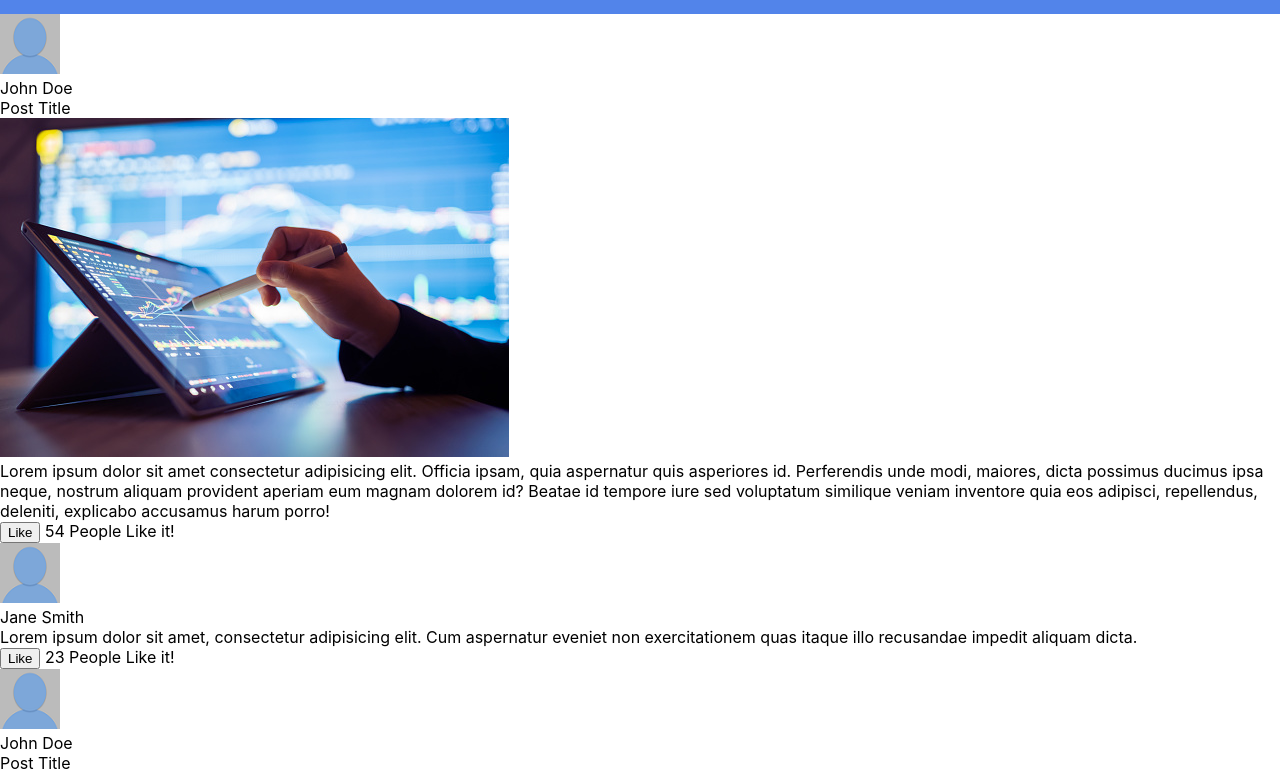
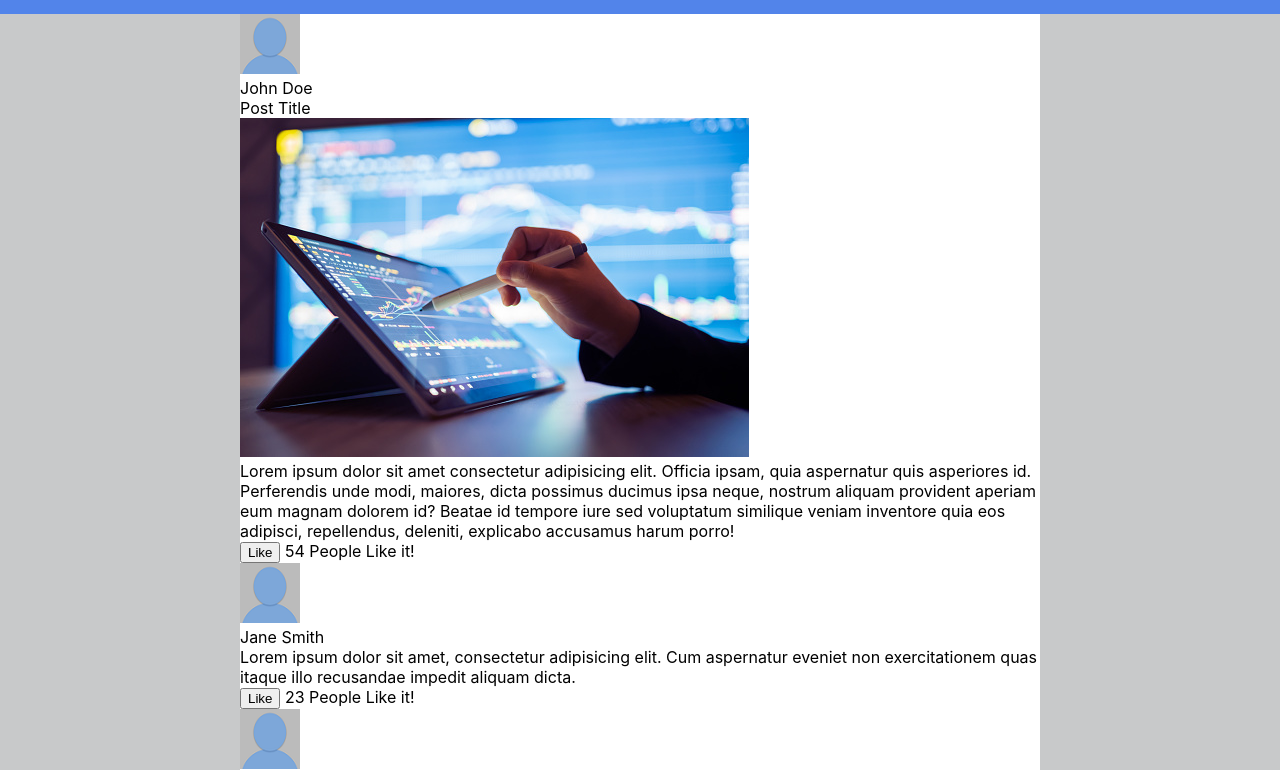
Before and after one commit to bartek-swiderski92/Groupmania, a React app in the folder frontend/: page / in a window 1280 px wide. Shown: the part 50-820 px from the top of the page. Built offline with nearby package versions, Linux system fonts and the light colour scheme.

Commit message:
decrease max width

```diff
--- a/frontend/src/styles/App.css
+++ b/frontend/src/styles/App.css
@@ -6,6 +6,6 @@
   display: flex;
   flex-direction: column;
   margin: auto;
-  max-width: 1280px;
+  max-width: 800px;
   background-color: #fff;
 }
```
